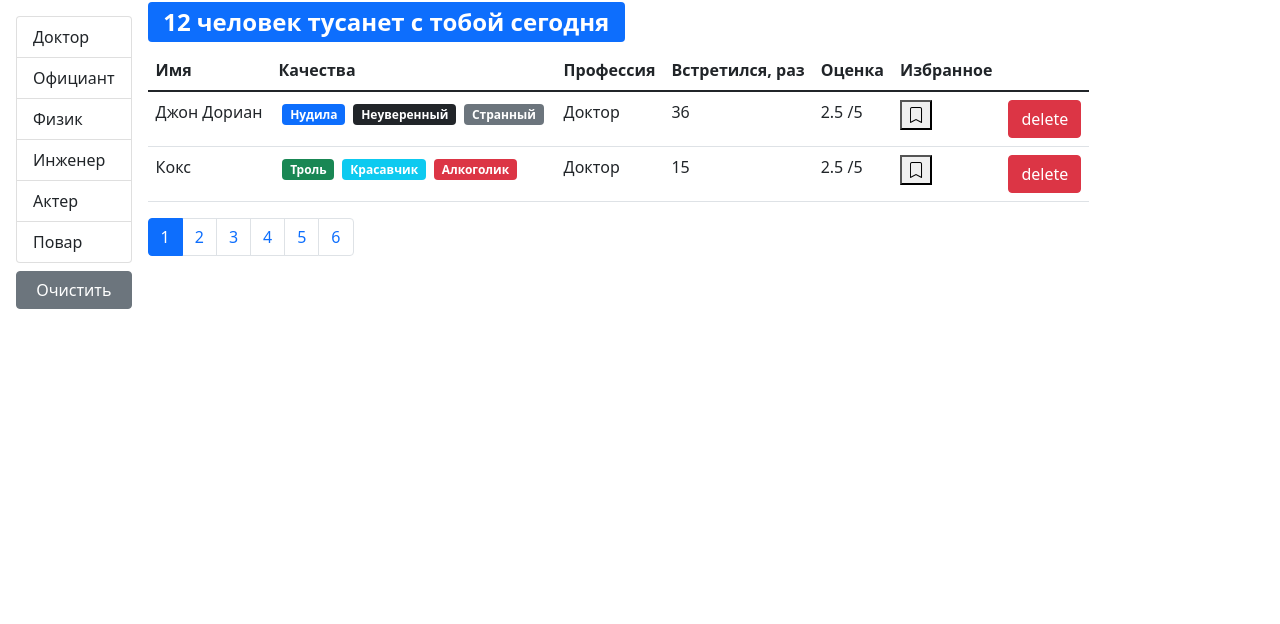
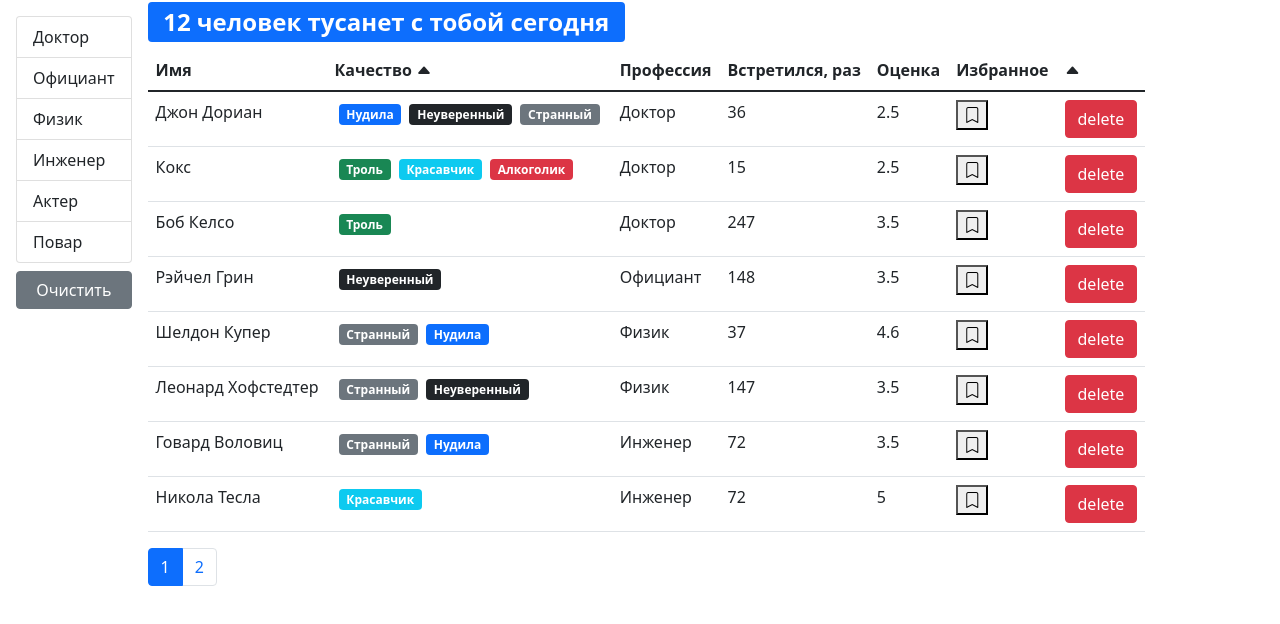
Before and after one commit to Zerg111/Course-project, a React (Create React App) app: page / in a window 1280 px wide. Shown: the top 624 px of the page. Built offline with nearby package versions, Linux system fonts and the light colour scheme.

Commit message:
add sorting

```diff
--- a/src/App.js
+++ b/src/App.js
@@ -1,42 +1,8 @@
-import React, { useState, useEffect } from "react"
+import React from "react"
 import Users from "./components/users"
-import api from "./api"
 
 function App() {
-    const [users, setUsers] = useState([])
-    const [loading, setLoading] = useState(false)
-
-    useEffect(() => {
-        api.users.fetchAll().then((data) => {
-            setUsers(data)
-            setLoading(true)
-        })
-    }, [])
-    const handleDelete = (userId) => {
-        setUsers(users.filter((user) => user._id !== userId))
-    }
-    const handleToggleBookMark = (id) => {
-        setUsers(
-            users.map((user) => {
-                if (user._id === id) {
-                    return { ...user, bookmark: !user.bookmark }
-                }
-                return user
-            })
-        )
-        console.log(id)
-    }
-    return (
-        <div>
-            {loading && (
-                <Users
-                    users={users}
-                    onDelete={handleDelete}
-                    onToggleBookMark={handleToggleBookMark}
-                />
-            )}
-        </div>
-    )
+    return <Users />
 }
 
 export default App
--- /dev/null
+++ b/src/components/qualitiesList.jsx
@@ -0,0 +1,19 @@
+import React from "react"
+import PropTypes from "prop-types"
+import Qualitie from "./qualitie"
+
+const QualitiesList = ({ qualities }) => {
+    return (
+        <>
+            {qualities.map((qual) => (
+                <Qualitie key={qual._id} {...qual} />
+            ))}
+        </>
+    )
+}
+
+QualitiesList.propTypes = {
+    qualities: PropTypes.array
+}
+
+export default QualitiesList
--- /dev/null
+++ b/src/components/table.jsx
@@ -0,0 +1,27 @@
+import React from "react"
+import PropTypes from "prop-types"
+import TableHeader from "./tableHeader"
+import TableBody from "./tableBody"
+
+const Table = ({ onSort, selectedSort, columns, data, children }) => {
+    return (
+        <table className="table">
+            {children || (
+                <>
+                    <TableHeader {...{ onSort, selectedSort, columns }} />
+                    <TableBody {...{ columns, data }} />
+                </>
+            )}
+        </table>
+    )
+}
+
+Table.propTypes = {
+    onSort: PropTypes.func,
+    selectedSort: PropTypes.object,
+    columns: PropTypes.object,
+    data: PropTypes.array,
+    children: PropTypes.array
+}
+
+export default Table
--- /dev/null
+++ b/src/components/tableBody.jsx
@@ -0,0 +1,35 @@
+import React from "react"
+import PropTypes from "prop-types"
+import _ from "lodash"
+
+const TableBody = ({ data, columns }) => {
+    const renderContent = (item, column) => {
+        if (columns[column].component) {
+            const component = columns[column].component
+            if (typeof component === "function") {
+                return component(item)
+            }
+            return component
+        }
+        return _.get(item, columns[column].path)
+    }
+
+    return (
+        <tbody>
+            {data.map((item) => (
+                <tr key={item._id}>
+                    {Object.keys(columns).map((column) => (
+                        <td key={column}>{renderContent(item, column)}</td>
+                    ))}
+                </tr>
+            ))}
+        </tbody>
+    )
+}
+
+TableBody.propTypes = {
+    data: PropTypes.array.isRequired,
+    columns: PropTypes.object.isRequired
+}
+
+export default TableBody
--- /dev/null
+++ b/src/components/tableHeader.jsx
@@ -0,0 +1,71 @@
+import { React, useState, useEffect } from "react"
+import PropTypes from "prop-types"
+const TableHeader = ({ onSort, selectedSort, columns }) => {
+    const [activeHeader, setActiveHeader] = useState({
+        name: "name",
+        order: "asc"
+    })
+
+    useEffect(() => {
+        setActiveHeader({ name: selectedSort.path, order: selectedSort.order })
+    }, [selectedSort])
+
+    const handleSort = (item) => {
+        if (selectedSort.path === item) {
+            onSort({
+                ...selectedSort,
+                order: selectedSort.order === "asc" ? "desc" : "asc"
+            })
+        } else {
+            onSort({ path: item, order: "asc" })
+        }
+    }
+
+    const renderHeader = (item) => {
+        if (item.path === activeHeader.name) {
+            if (activeHeader.order === "asc") {
+                return (
+                    <span>
+                        {item.name} <i className="bi bi-caret-up-fill"></i>
+                    </span>
+                )
+            } else {
+                return (
+                    <span>
+                        {item.name} <i className="bi bi-caret-down-fill"></i>
+                    </span>
+                )
+            }
+        }
+        return <span>{item.name}</span>
+    }
+
+    return (
+        <thead>
+            <tr>
+                {Object.keys(columns).map((column) => (
+                    <th
+                        key={column}
+                        onClick={
+                            columns[column].path
+                                ? () => handleSort(columns[column].path)
+                                : undefined
+                        }
+                        {...{ role: columns[column].path && "button" }}
+                        scope="col"
+                    >
+                        {renderHeader(columns[column])}
+                    </th>
+                ))}
+            </tr>
+        </thead>
+    )
+}
+
+TableHeader.propTypes = {
+    onSort: PropTypes.func.isRequired,
+    selectedSort: PropTypes.object.isRequired,
+    columns: PropTypes.object.isRequired
+}
+
+export default TableHeader
--- a/src/components/user.jsx
+++ /dev/null
@@ -1,57 +0,0 @@
-import React from "react"
-import Qualitie from "./qualitie"
-import BookMark from "./bookmark"
-import PropTypes from "prop-types"
-const User = ({
-    _id,
-    name,
-    qualities,
-    profession,
-    completedMeetings,
-    rate,
-    onDelete,
-    bookmark,
-    onToggleBookMark
-}) => {
-    return (
-        <tr key={_id}>
-            <td>{name}</td>
-            <td>
-                {qualities.map((qual) => (
-                    <Qualitie key={qual._id} {...qual} />
-                ))}
-            </td>
-            <td>{profession.name}</td>
-            <td>{completedMeetings}</td>
-            <td>{rate} /5</td>
-            <td>
-                <BookMark
-                    status={bookmark}
-                    onClick={() => onToggleBookMark(_id)}
-                />
-            </td>
-            <td>
-                <button
-                    onClick={() => onDelete(_id)}
-                    className="btn btn-danger"
-                >
-                    delete
-                </button>
-            </td>
-        </tr>
-    )
-}
-
-User.propTypes = {
-    _id: PropTypes.string.isRequired,
-    name: PropTypes.string.isRequired,
-    qualities: PropTypes.array.isRequired,
-    profession: PropTypes.object.isRequired,
-    completedMeetings: PropTypes.number.isRequired,
-    rate: PropTypes.number.isRequired,
-    onDelete: PropTypes.func.isRequired,
-    bookmark: PropTypes.bool.isRequired,
-    onToggleBookMark: PropTypes.func.isRequired
-}
-
-export default User
--- a/src/components/users.jsx
+++ b/src/components/users.jsx
@@ -1,17 +1,42 @@
 import React, { useState, useEffect } from "react"
 import { paginate } from "../utils/paginate"
 import Pagination from "./pagination"
-import { isEqual } from "lodash"
-import User from "./user"
+import { isEqual, orderBy } from "lodash"
 import PropTypes from "prop-types"
 import GroupList from "./groupList"
 import api from "../api"
 import SearchStatus from "./searchStatus"
-const Users = ({ users, ...rest }) => {
-    const pageSize = 2
+import UserTable from "./usersTable"
+const Users = () => {
+    const pageSize = 8
+
+    const [users, setUsers] = useState([])
+    const [loading, setLoading] = useState(false)
+
+    useEffect(() => {
+        api.users.fetchAll().then((data) => {
+            setUsers(data)
+            setLoading(true)
+        })
+    }, [])
+    const handleDelete = (userId) => {
+        setUsers(users.filter((user) => user._id !== userId))
+    }
+    const handleToggleBookMark = (id) => {
+        setUsers(
+            users.map((user) => {
+                if (user._id === id) {
+                    return { ...user, bookmark: !user.bookmark }
+                }
+                return user
+            })
+        )
+    }
+
     const [currentPage, setCurrentPage] = useState(1)
     const [professions, setProfessions] = useState()
     const [selectedProf, setSelectedProf] = useState()
+    const [sortBy, setSortBy] = useState({ iter: "name", order: "asc" })
 
     useEffect(() => {
         api.professions.fetchAll().then((data) => setProfessions(data))
@@ -29,16 +54,24 @@ const Users = ({ users, ...rest }) => {
         setCurrentPage(pageIndex)
     }
 
+    const handleSort = (item) => {
+        setSortBy(item)
+    }
+
     const filteredUsers = selectedProf
         ? users.filter((user) => isEqual(user.profession, selectedProf))
         : users
     const count = filteredUsers.length
-    const userCrop = paginate(filteredUsers, currentPage, pageSize)
+
+    const sortedUsers = orderBy(filteredUsers, [sortBy.path], [sortBy.order])
+
+    const userCrop = paginate(sortedUsers, currentPage, pageSize)
 
     const clearFilter = () => {
         setSelectedProf()
     }
 
+    if (loading) {
         return (
             <div className="d-flex">
                 {professions && (
@@ -60,24 +93,13 @@ const Users = ({ users, ...rest }) => {
                 <div className="d-flex flex-column">
                     <SearchStatus length={count} />
                     {count > 0 && (
-                    <table className="table">
-                        <thead>
-                            <tr>
-                                <th scope="col">Имя</th>
-                                <th scope="col">Качества</th>
-                                <th scope="col">Профессия</th>
-                                <th scope="col">Встретился, раз</th>
-                                <th scope="col">Оценка</th>
-                                <th scope="col">Избранное</th>
-                                <th />
-                            </tr>
-                        </thead>
-                        <tbody>
-                            {userCrop.map((user) => (
-                                <User key={user._id} {...rest} {...user} />
-                            ))}
-                        </tbody>
-                    </table>
+                        <UserTable
+                            users={userCrop}
+                            onSort={handleSort}
+                            selectedSort={sortBy}
+                            onDelete={handleDelete}
+                            onToggleBookMark={handleToggleBookMark}
+                        />
                     )}
                     <div className="d-flex jystify-content-center">
                         <Pagination
@@ -91,6 +113,8 @@ const Users = ({ users, ...rest }) => {
             </div>
         )
     }
+    return "loading..."
+}
 
 Users.propTypes = {
     users: PropTypes.array.isRequired
--- /dev/null
+++ b/src/components/usersTable.jsx
@@ -0,0 +1,67 @@
+import React from "react"
+import PropTypes from "prop-types"
+import BookMark from "./bookmark"
+import QualitiesList from "./qualitiesList"
+import Table from "./table"
+
+const UserTable = ({
+    users,
+    onSort,
+    selectedSort,
+    onToggleBookMark,
+    onDelete,
+    ...rest
+}) => {
+    const columns = {
+        name: { path: "name", name: "Имя" },
+        qualities: {
+            name: "Качество",
+            component: (user) => <QualitiesList qualities={user.qualities} />
+        },
+        professions: { path: "profession.name", name: "Профессия" },
+        completedMeetings: {
+            path: "completedMeetings",
+            name: "Встретился, раз"
+        },
+        rate: { path: "rate", name: "Оценка" },
+        bookmark: {
+            path: "bookmark",
+            name: "Избранное",
+            component: (user) => (
+                <BookMark
+                    status={user.bookmark}
+                    onClick={() => onToggleBookMark(user._id)}
+                />
+            )
+        },
+        delete: {
+            component: (user) => (
+                <button
+                    onClick={() => onDelete(user._id)}
+                    className="btn btn-danger"
+                >
+                    delete
+                </button>
+            )
+        }
+    }
+
+    return (
+        <Table
+            onSort={onSort}
+            selectedSort={selectedSort}
+            columns={columns}
+            data={users}
+        />
+    )
+}
+
+UserTable.propTypes = {
+    users: PropTypes.array.isRequired,
+    onSort: PropTypes.func.isRequired,
+    selectedSort: PropTypes.object.isRequired,
+    onToggleBookMark: PropTypes.func.isRequired,
+    onDelete: PropTypes.func.isRequired
+}
+
+export default UserTable
```
Lines whose indentation alone changed are shown as unchanged.
